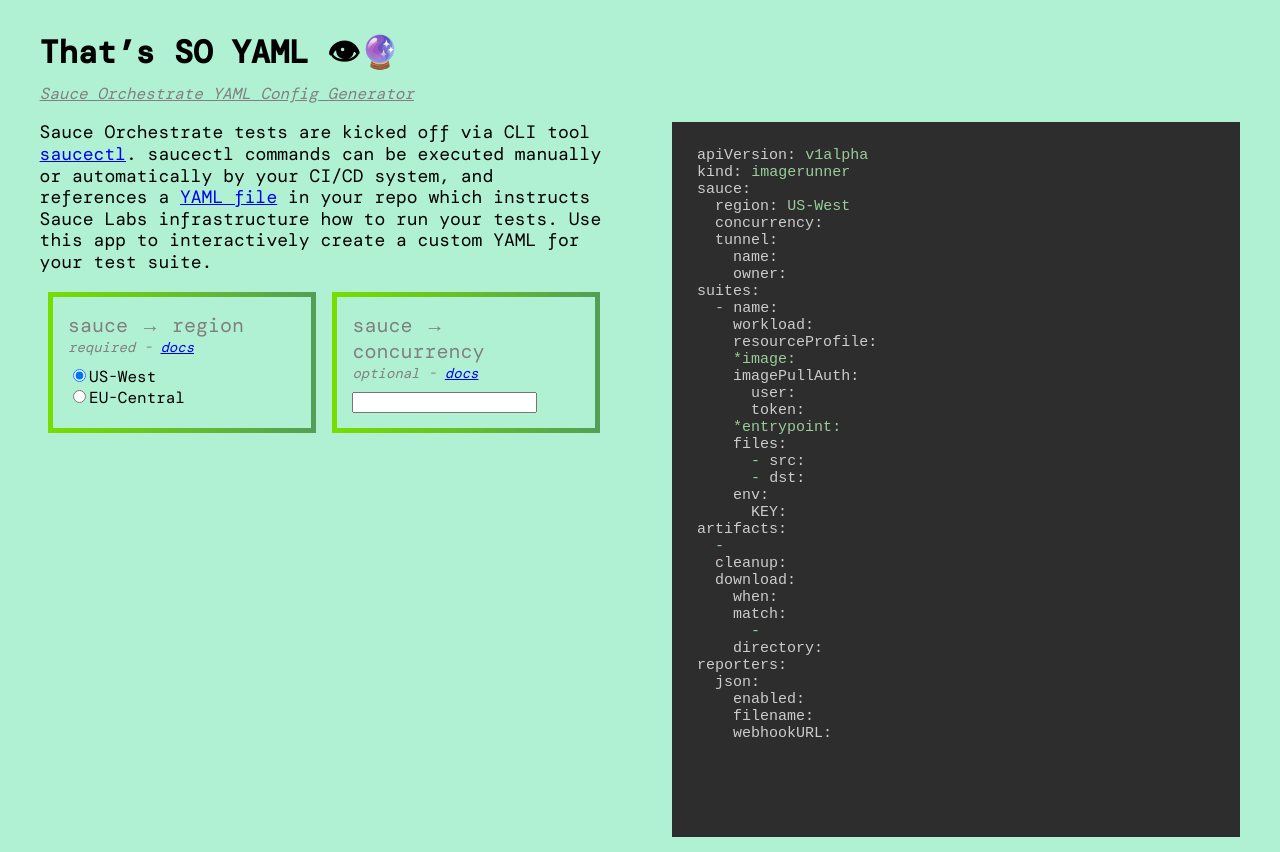
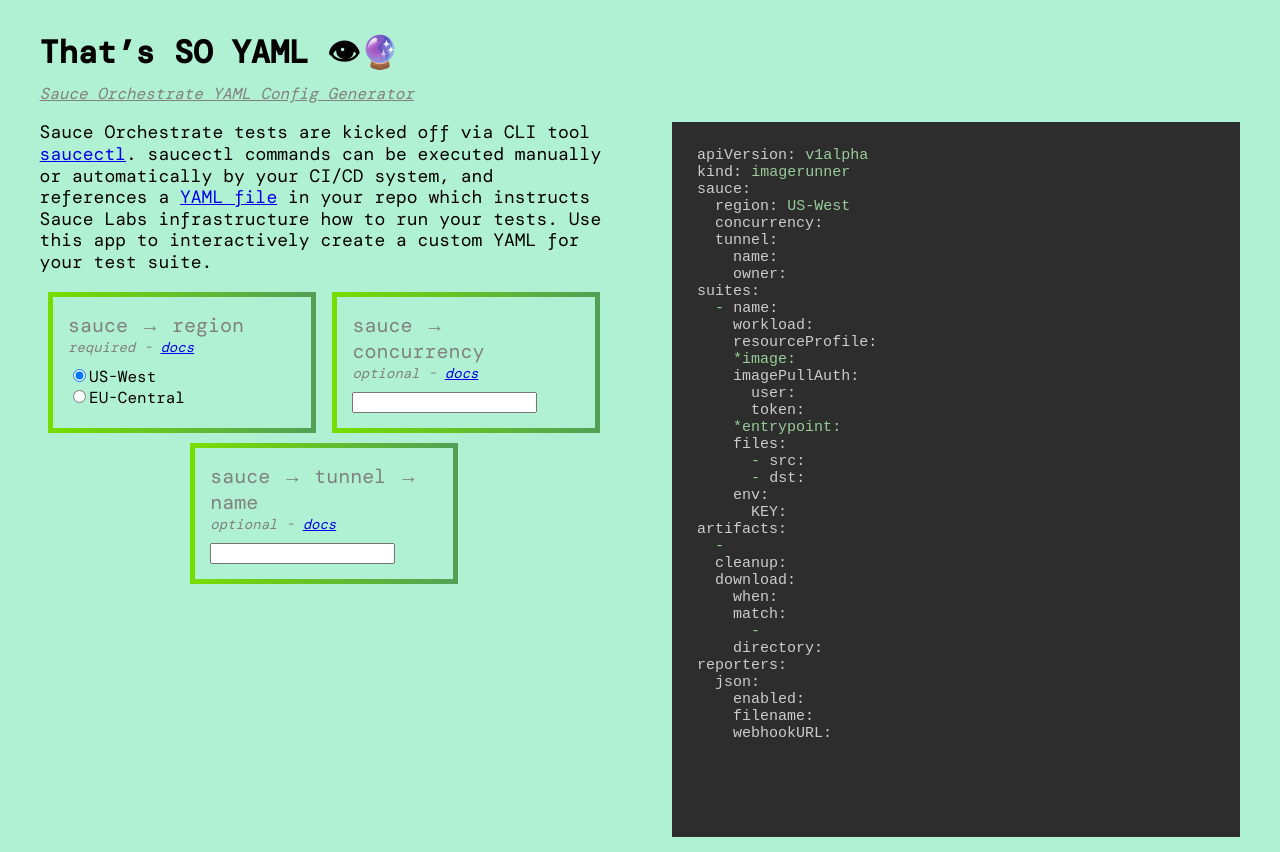
Before and after one commit to ab91/thats-so-yaml, a React (Create React App) app: page / in a window 1280 px wide. Built offline with nearby package versions, Linux system fonts and the light colour scheme; a web font is replaced by a local one.

Commit message:
chore: Comment out select inputs

```diff
--- a/src/App.js
+++ b/src/App.js
@@ -10,7 +10,7 @@ class App extends React.Component {
     this.state = {
       regionOption: 'option1',
       ccyData: '',
-      tunnelName: ''
+      tunnelNameData: ''
     };
   }
 
@@ -25,7 +25,6 @@ class App extends React.Component {
       ccyData: newData,
     });
   };
-
 
   render() {
     return (
--- a/src/components/organisms/InputPanel.js
+++ b/src/components/organisms/InputPanel.js
@@ -25,7 +25,6 @@ const SauceCCY = {
   status: "✅/❌"
 };
 
-/*
 const TunnelName = {
   inputType: "input",
   topLevel: "sauce",
@@ -68,7 +67,7 @@ const SuiteWorkload = {
   status: "✅/❌"
 };
 
-const SuiteResourceProfile = {
+const SuiteResource = {
   inputType: "radio",
   topLevel: "suites",
   secondLevel: "resourceProfile",
@@ -110,7 +109,6 @@ const SuiteImageToken = {
   status: "✅/❌"
 };
 
-*/
 class InputPanel extends Component {
 
   render() {
@@ -138,13 +136,13 @@ class InputPanel extends Component {
               inputData={this.props.ccyData}
               onFormChange={this.props.handleFormChange}
             />
-            {/*
             <InputMolecule
               name="input3"
               {...TunnelName}
-              inputData={this.props.ccyData}
+              inputData={this.props.tunnelNameData}
               onFormChange={this.props.onFormChange}
             />
+            {/*
             <InputMolecule
               name="input4"
               {...TunnelOwner}
@@ -205,8 +203,6 @@ class InputPanel extends Component {
               inputData={this.props.ccyData}
               onFormChange={this.props.onFormChange}
             />
-
-
             */}
           </div>
         </div>
```
